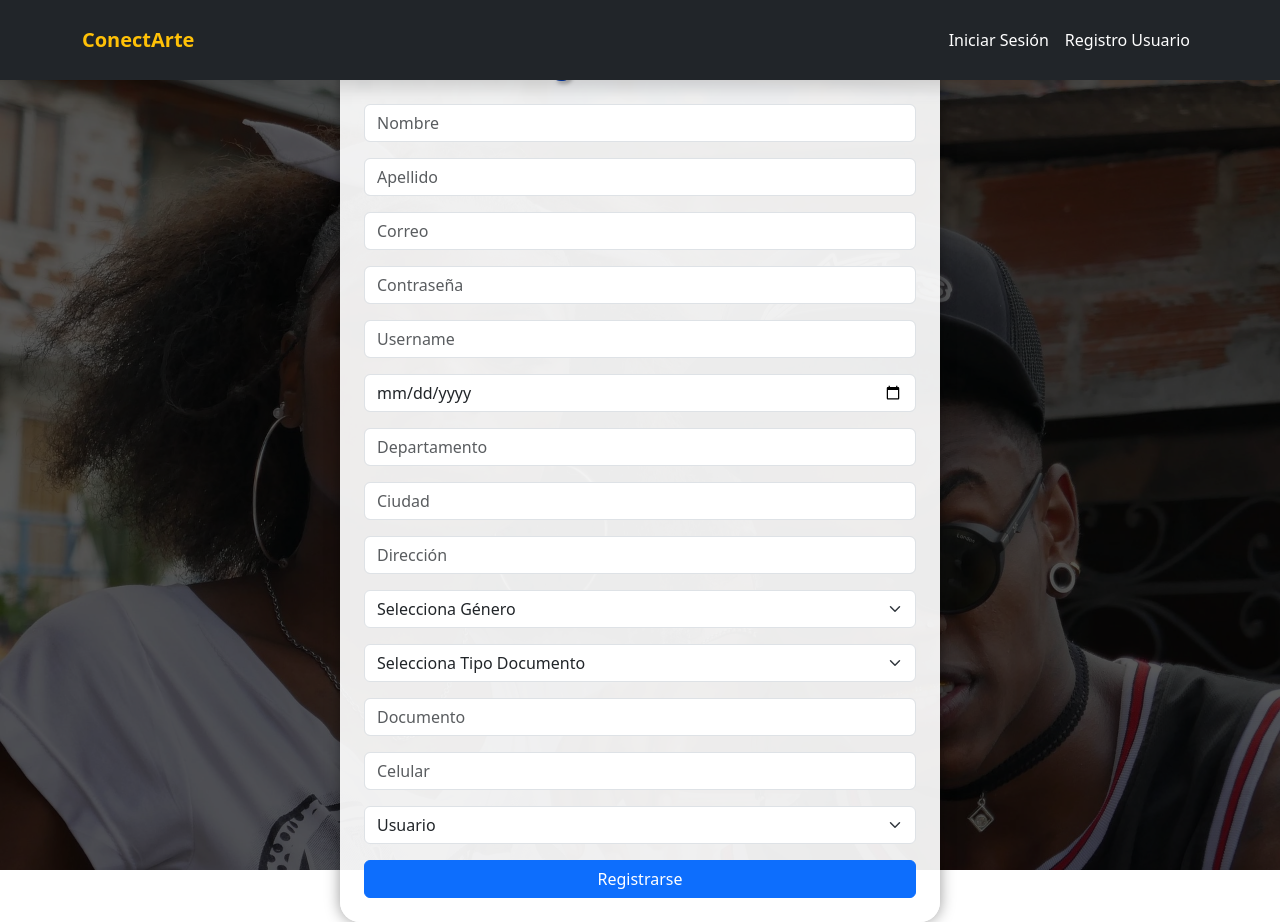
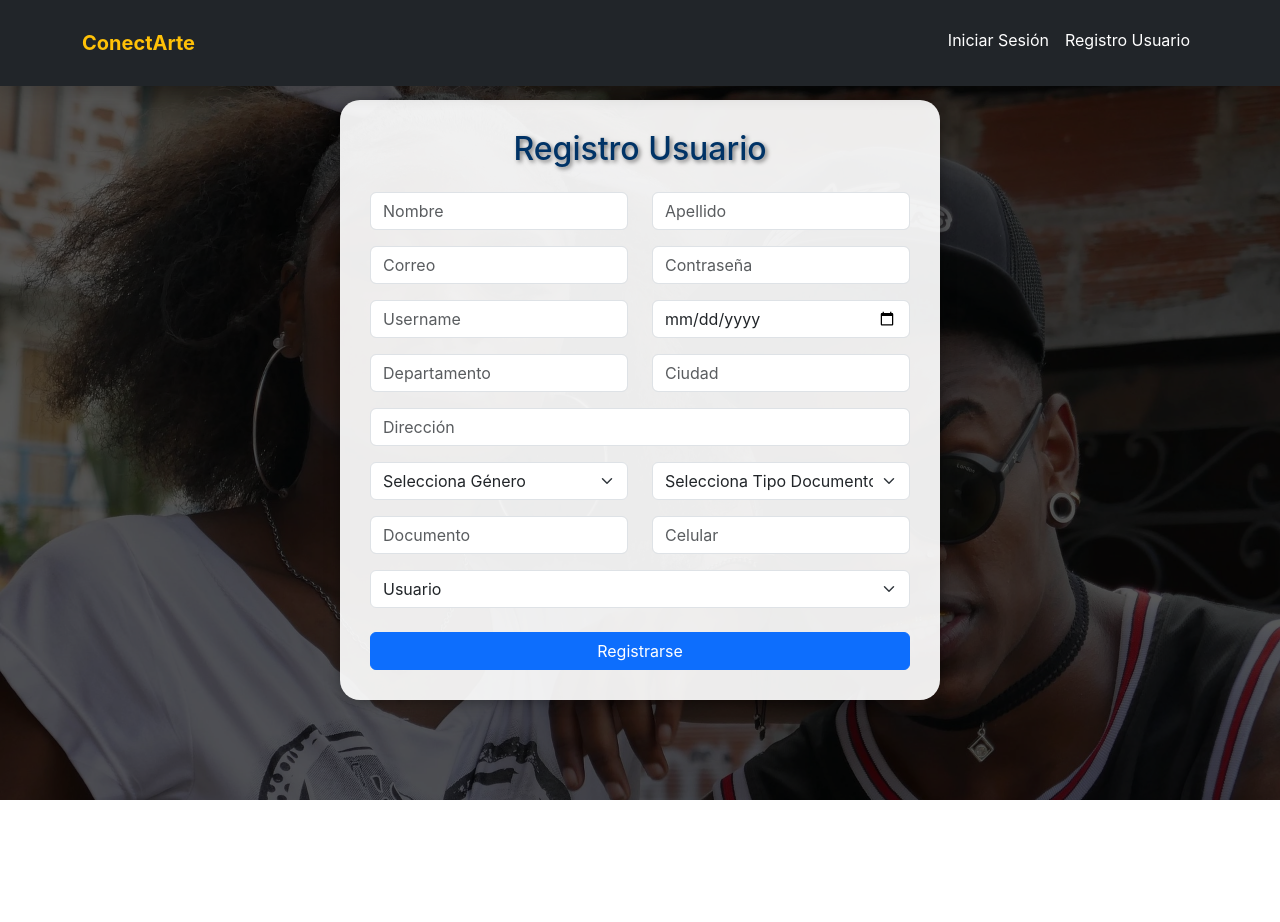
Before and after one commit to Andres101215/ConecArte, a React (Create React App) app in the folder frontend/: page /register-user in a window 1280 px wide. After the commit the page ends 800 px from the top, so only its background shows below. Built offline with nearby package versions, Linux system fonts and the light colour scheme.

Commit message:
Coreecion diseño registro

```diff
--- a/frontend/src/App.css
+++ b/frontend/src/App.css
@@ -12,6 +12,7 @@
     animation: App-logo-spin infinite 20s linear;
   }
 }
+
 
 .App-header {
   background-color: #282c34;
--- a/frontend/src/components/Navbar.css
+++ b/frontend/src/components/Navbar.css
@@ -1,10 +1,63 @@
-body {
-    padding-top: 70px; /* para que el contenido no quede escondido bajo el navbar fijo */
+/* General */
+html, body {
+  margin: 0;
+  padding: 0;
+  min-height: 100%;
+  height: 100%;
+  font-family: -apple-system, BlinkMacSystemFont, 'Segoe UI', 'Roboto', 'Oxygen',
+    'Ubuntu', 'Cantarell', 'Fira Sans', 'Droid Sans', 'Helvetica Neue',
+    sans-serif;
+  -webkit-font-smoothing: antialiased;
+  -moz-osx-font-smoothing: grayscale;
 }
 
+/* Contenedor con imagen de fondo */
+.register-background {
+  background-size: cover;
+  background-position: center;
+  background-repeat: no-repeat;
+  width: 100%;
+  height: 100vh;
+  display: flex;
+  align-items: center;
+  justify-content: center;
+  position: relative;
+  overflow: hidden;
+}
+
+/* Capa oscura encima del fondo */
+.overlay {
+  background-color: rgba(0, 0, 0, 0.65);
+  position: absolute;
+  top: 0;
+  left: 0;
+  width: 100%;
+  height: 100%;
+  z-index: 1;
+  display: flex;
+  justify-content: center;
+  align-items: center;
+}
+
+/* Formulario */
+.form-container {
+  background-color: rgba(255, 255, 255, 0.92);
+  border-radius: 20px;
+  padding: 30px;
+  max-width: 600px;
+  width: 100%;
+  box-shadow: 0 0 15px rgba(0, 0, 0, 0.4);
+  z-index: 2;
+  position: relative;
+}
+
+/* Navbar */
 .navbar .nav-link {
   color: white;
   transition: color 0.2s ease-in-out;
+  min-height: 70px;
+  padding-top: 20px;
+  padding-bottom: 20px;
 }
 
 .navbar .nav-link:hover {
@@ -15,9 +68,3 @@ body {
   border-radius: 20px;
   padding: 5px 15px;
 }
-
-  .navbar {
-    min-height: 70px;        /* Aumenta la altura mínima del navbar */
-    padding-top: 20px;       /* Más espacio arriba */
-    padding-bottom: 20px;    /* Más espacio abajo */
-  }
--- a/frontend/src/pages/Login.css
+++ b/frontend/src/pages/Login.css
@@ -7,7 +7,7 @@
   }
 
   .login-overlay {
-    background-color: rgba(255, 255, 255, 0.85);
+  background-color: rgba(0, 0, 0, 0.65);
     height: 100%;
     display: flex;
     align-items: center;
--- a/frontend/src/pages/Pasarela.jsx
+++ b/frontend/src/pages/Pasarela.jsx
@@ -1,6 +1,6 @@
 import React, { useEffect, useState } from "react";
 import WompiPago from "../components/WompiPago";
-import "../ProductosGrid.css";
+import "./panelUser.css";
 
 function CarritoUsuario() {
   const [carrito, setCarrito] = useState(null);
--- a/frontend/src/pages/RegisterUser.css
+++ b/frontend/src/pages/RegisterUser.css
@@ -1,27 +1,58 @@
 .register-background {
+  background-image: url('../assets/registro.webp');
   background-size: cover;
   background-position: center;
   background-repeat: no-repeat;
   min-height: 100vh;
-    display: flex;
-    align-items: center;
-    justify-content: center;
+  width: 100vw;
+  position: relative;
 }
 
 .overlay {
   background-color: rgba(0, 0, 0, 0.65);
+  min-height: 100vh;
+  min-width: 100vw;
+  width: 100vw;
+  display: flex;
+  flex-direction: column;
+  align-items: center;
+  justify-content: flex-start;
+  position: absolute;
+  top: 0;
+  left: 0;
+}
+
+.form-wrapper {
   width: 100%;
-    height: 100%;
   display: flex;
-    align-items: center;
   justify-content: center;
+  align-items: flex-start;
+  padding-top: 100px; /* Espacio para navbar */
+  padding-bottom: 40px;
+  min-height: 100vh;
+  box-sizing: border-box;
 }
 
 .form-container {
-    background-color: rgba(255, 255, 255, 0.92);
+  background-color: rgba(255, 255, 255, 0.95);
   border-radius: 20px;
-    padding: 30px;
+  padding: 32px 24px 24px 24px;
   max-width: 600px;
   width: 100%;
-    box-shadow: 0 0 15px rgba(0, 0, 0, 0.4);
+  box-shadow: 0 0 20px rgba(0,0,0,0.4);
+  margin-bottom: 30px;
 }
+
+@media (max-width: 768px) {
+  .form-container {
+    max-width: 98vw;
+    padding: 18px 6px 18px 6px;
+  }
+  .form-wrapper {
+    padding-top: 60px;
+  }
+}
+
+.text-blue {
+  color: #003366;
+}
--- a/frontend/src/pages/RegisterUser.jsx
+++ b/frontend/src/pages/RegisterUser.jsx
@@ -1,6 +1,6 @@
 import React, { useState } from 'react';
-import './RegisterUser.css'; // Estilos personalizados
-import registroFondo from '../assets/registro.webp'; // Imagen de fondo
+import './RegisterUser.css';
+import registroFondo from '../assets/registro.webp';
 
 export default function RegisterUser() {
   const [nombre, setNombre] = useState('');
@@ -52,12 +52,9 @@ export default function RegisterUser() {
       });
 
       if (response.ok) {
-        const result = await response.json();
-        console.log('Usuario registrado con éxito:', result);
         alert('Registro exitoso');
       } else {
         const errorData = await response.json();
-        console.error('Error al registrar usuario');
         if (errorData?.mensaje?.includes('El nombre de usuario ya existe')) {
           setUsernameError(true);
         } else {
@@ -65,7 +62,6 @@ export default function RegisterUser() {
         }
       }
     } catch (error) {
-      console.error('Error en la solicitud:', error);
       alert('No se pudo conectar al servidor');
     }
 
@@ -78,65 +74,56 @@ export default function RegisterUser() {
       style={{ backgroundImage: `url(${registroFondo})` }}
     >
       <div className="overlay">
-        <div className="container form-container p-4">
-        <h2
-          className="mb-4 text-blue text-center"
-          style={{ textShadow: "2px 2px 4px rgba(0,0,0,0.5)" }}
-        >
+        <div className="form-wrapper">
+          <div className="form-container">
+            <h2 className="mb-4 text-blue text-center" style={{ textShadow: "2px 2px 4px rgba(0,0,0,0.5)" }}>
               Registro Usuario
-        </h2>          <form
+            </h2>
+            <form
               onSubmit={handleSubmit}
               className={`needs-validation ${validated ? 'was-validated' : ''}`}
               noValidate
             >
-            <div className="mb-3">
+              <div className="row">
+                <div className="col-md-6 mb-3">
                   <input type="text" className="form-control" placeholder="Nombre" value={nombre} onChange={(e) => setNombre(e.target.value)} required />
                   <div className="invalid-feedback">Por favor ingrese su nombre.</div>
                 </div>
-
-            <div className="mb-3">
+                <div className="col-md-6 mb-3">
                   <input type="text" className="form-control" placeholder="Apellido" value={apellido} onChange={(e) => setApellido(e.target.value)} required />
                   <div className="invalid-feedback">Por favor ingrese su apellido.</div>
                 </div>
-
-            <div className="mb-3">
+                <div className="col-md-6 mb-3">
                   <input type="email" className="form-control" placeholder="Correo" value={correo} onChange={(e) => setCorreo(e.target.value)} required />
                   <div className="invalid-feedback">Por favor ingrese su correo electrónico.</div>
                 </div>
-
-            <div className="mb-3">
+                <div className="col-md-6 mb-3">
                   <input type="password" className="form-control" placeholder="Contraseña" value={contraseña} onChange={(e) => setContraseña(e.target.value)} required />
                   <div className="invalid-feedback">Por favor ingrese su contraseña.</div>
                 </div>
-
-            <div className="mb-3">
+                <div className="col-md-6 mb-3">
                   <input type="text" className={`form-control ${usernameError ? 'is-invalid' : ''}`} placeholder="Username" value={username} onChange={(e) => { setUsername(e.target.value); setUsernameError(false); }} required />
                   <div className="invalid-feedback">
                     {usernameError ? 'El nombre de usuario ya está en uso' : 'Por favor ingrese su nombre de usuario.'}
                   </div>
                 </div>
-
-            <div className="mb-3">
+                <div className="col-md-6 mb-3">
                   <input type="date" className="form-control" value={fechaNacimiento} onChange={(e) => setFechaNacimiento(e.target.value)} required />
                   <div className="invalid-feedback">Por favor ingrese su fecha de nacimiento.</div>
                 </div>
-
-            <div className="mb-3">
+                <div className="col-md-6 mb-3">
                   <input type="text" className="form-control" placeholder="Departamento" value={departamento} onChange={(e) => setDepartamento(e.target.value)} required />
                   <div className="invalid-feedback">Por favor ingrese su departamento.</div>
                 </div>
-
-            <div className="mb-3">
+                <div className="col-md-6 mb-3">
                   <input type="text" className="form-control" placeholder="Ciudad" value={ciudad} onChange={(e) => setCiudad(e.target.value)} required />
                   <div className="invalid-feedback">Por favor ingrese su ciudad.</div>
                 </div>
-
-            <div className="mb-3">
+                <div className="col-12 mb-3">
                   <input type="text" className="form-control" placeholder="Dirección" value={direccion} onChange={(e) => setDireccion(e.target.value)} required />
                   <div className="invalid-feedback">Por favor ingrese su dirección.</div>
                 </div>
-
-            <div className="mb-3">
+                <div className="col-md-6 mb-3">
                   <select className="form-select" value={genero} onChange={(e) => setGenero(e.target.value)} required>
                     <option value="">Selecciona Género</option>
                     <option value="M">Masculino</option>
@@ -145,8 +132,7 @@ export default function RegisterUser() {
                   </select>
                   <div className="invalid-feedback">Por favor seleccione su género.</div>
                 </div>
-
-            <div className="mb-3">
+                <div className="col-md-6 mb-3">
                   <select className="form-select" value={tipoDocumento} onChange={(e) => setTipoDocumento(e.target.value)} required>
                     <option value="">Selecciona Tipo Documento</option>
                     <option value="T.I">T.I</option>
@@ -155,29 +141,27 @@ export default function RegisterUser() {
                   </select>
                   <div className="invalid-feedback">Por favor seleccione su tipo de documento.</div>
                 </div>
-
-            <div className="mb-3">
+                <div className="col-md-6 mb-3">
                   <input type="number" className="form-control" placeholder="Documento" value={documento} onChange={(e) => setDocumento(e.target.value)} required />
                   <div className="invalid-feedback">Por favor ingrese su número de documento.</div>
                 </div>
-
-            <div className="mb-3">
+                <div className="col-md-6 mb-3">
                   <input type="number" className="form-control" placeholder="Celular" value={celular} onChange={(e) => setCelular(e.target.value)} required />
                   <div className="invalid-feedback">Por favor ingrese su número de celular.</div>
                 </div>
-
-            <div className="mb-3">
+                <div className="col-12 mb-4">
                   <select className="form-select" value={tipoUsuario} onChange={(e) => setTipoUsuario(e.target.value)} required>
                     <option value="usuario">Usuario</option>
                     <option value="vendedor">Vendedor</option>
                   </select>
                   <div className="invalid-feedback">Por favor seleccione el tipo de usuario.</div>
                 </div>
-
+              </div>
               <button type="submit" className="btn btn-primary w-100">Registrarse</button>
             </form>
           </div>
         </div>
       </div>
+    </div>
   );
 }
--- a/frontend/src/pages/panelUser.jsx
+++ b/frontend/src/pages/panelUser.jsx
@@ -1,5 +1,5 @@
 import React, { useEffect, useState } from "react";
-import "../ProductosGrid.css";
+import "./panelUser.css";
 import { Link } from "react-router-dom";
 
 function PanelUser() {
```
Also changed, not shown: frontend/src/index.css (line endings or trailing spaces), frontend/src/pages/panelUser.css (renamed from frontend/src/ProductosGrid.css). Lines whose indentation alone changed are shown as unchanged.
